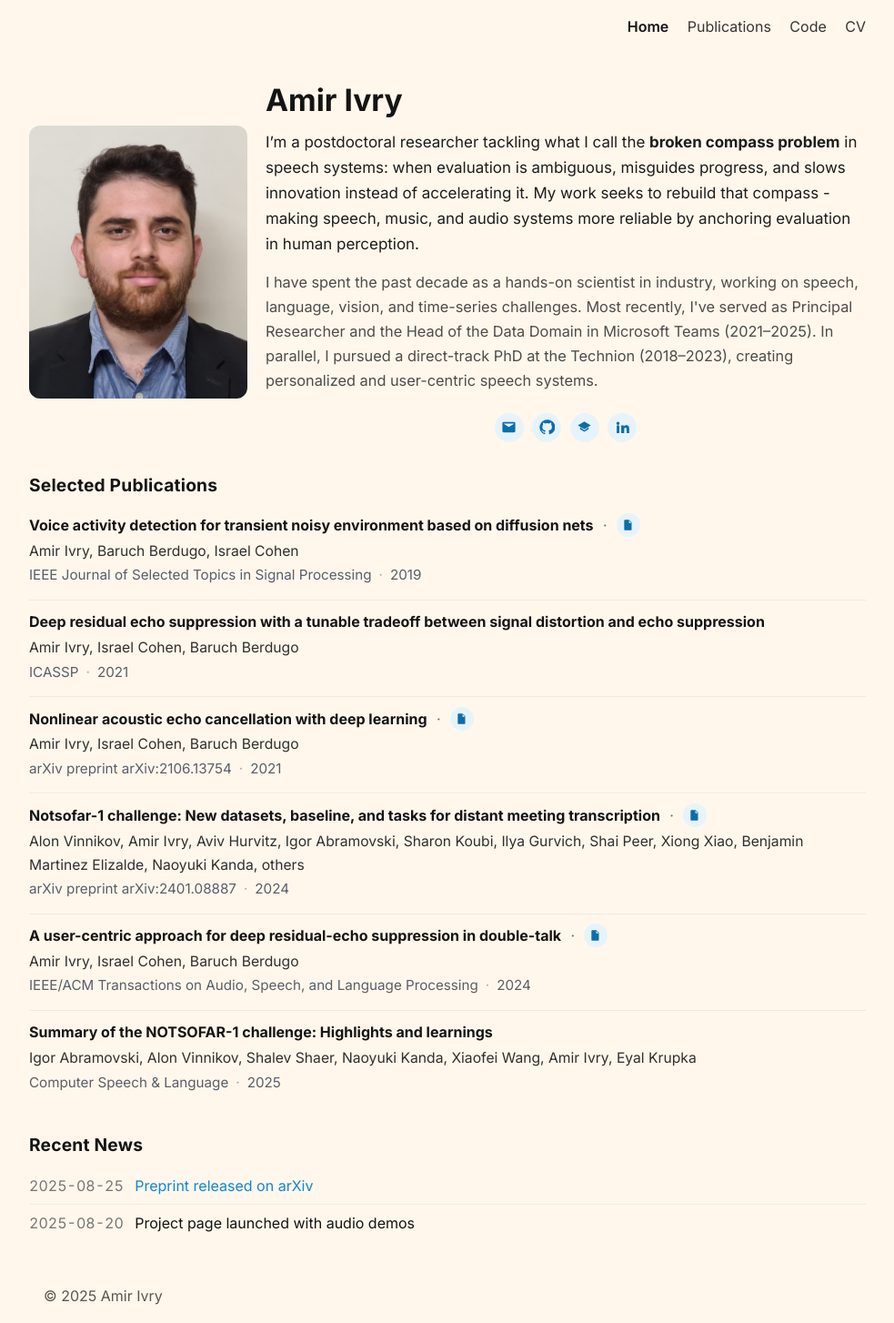
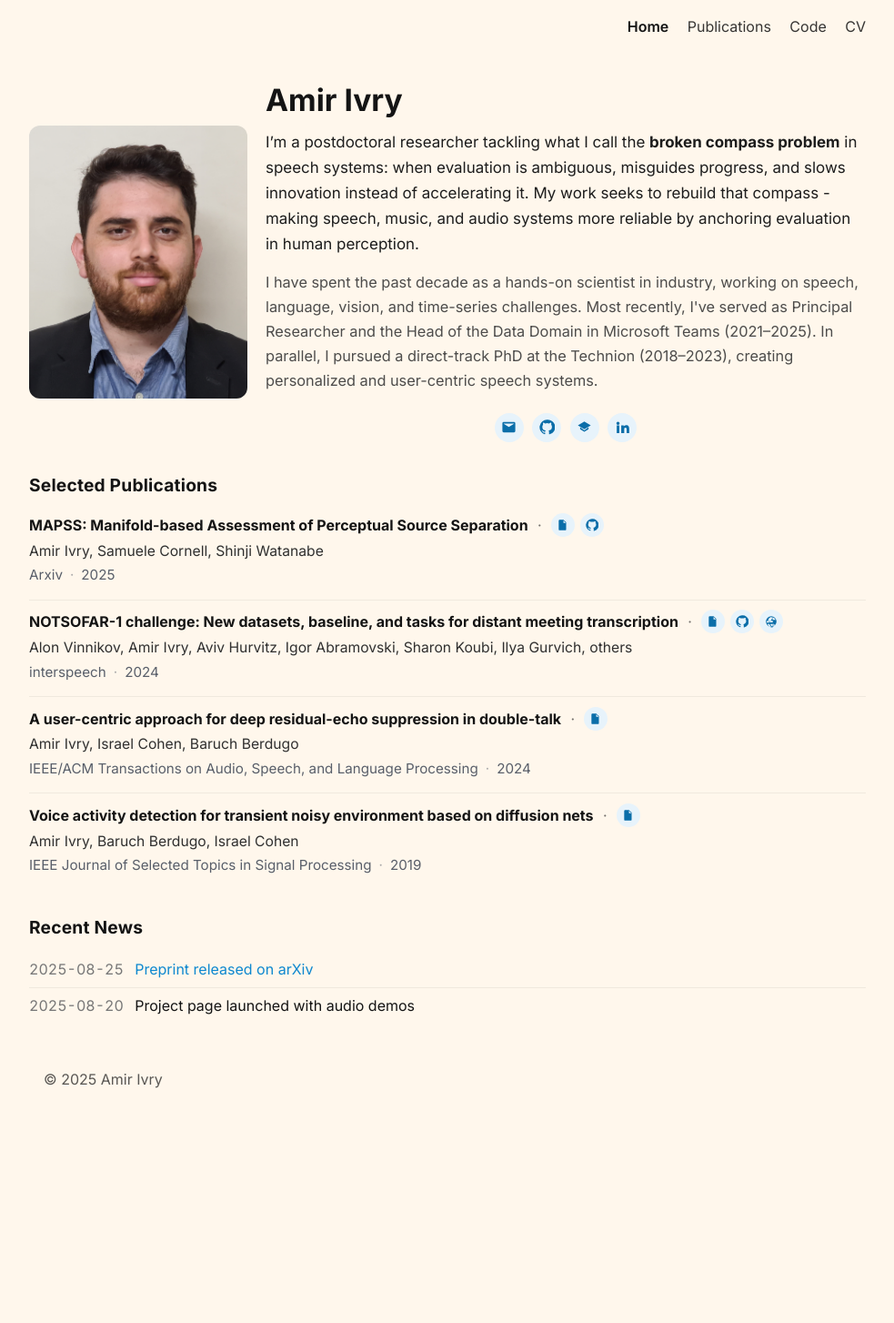
Before and after one commit to Amir-Ivry/Amir-Ivry.github.io, a Jekyll site: the page built from index.html, in a window 1280 px wide. Shown: the whole page at 91% size, without its empty margins (148-1131 px from the left). Built offline with Jekyll 4.4.1, drawn with Linux system fonts in a browser that asks for light colours; after the commit the page ends 1215 px from its top, so only the background shows below that.

Commit message:
Update publications.yml

```diff
--- a/_data/publications.yml
+++ b/_data/publications.yml
@@ -1,3 +1,43 @@
+- title: "MAPSS: Manifold-based Assessment of Perceptual Source Separation"
+  authors: "Amir Ivry, Samuele Cornell, Shinji Watanabe"
+  venue: "Arxiv"
+  year: 2025
+  link: "https://arxiv.org/abs/2401.08887"
+  code: "https://github.com/Amir-Ivry/MAPSS-measures"
+  project: ""
+  video: ""
+  selected: true
+
+- title: "NOTSOFAR-1 challenge: New datasets, baseline, and tasks for distant meeting transcription"
+  authors: "Alon Vinnikov, Amir Ivry, Aviv Hurvitz, Igor Abramovski, Sharon Koubi, Ilya Gurvich, others"
+  venue: "interspeech"
+  year: 2024
+  link: "/assets/papers/notsofar_vinnikov.pdf"
+  code: "https://github.com/microsoft/NOTSOFAR1-Challenge/tree/main"
+  project: "https://www.chimechallenge.org/challenges/chime8/task2/index"
+  video: ""
+  selected: true
+
+- title: "A user-centric approach for deep residual-echo suppression in double-talk"
+  authors: "Amir Ivry, Israel Cohen, Baruch Berdugo"
+  venue: "IEEE/ACM Transactions on Audio, Speech, and Language Processing"
+  year: 2024
+  link: "/assets/papers/usercentric_ivry.pdf"
+  code: ""
+  project: ""
+  video: ""
+  selected: true
+
+- title: "Voice activity detection for transient noisy environment based on diffusion nets"
+  authors: "Amir Ivry, Baruch Berdugo, Israel Cohen"
+  venue: "IEEE Journal of Selected Topics in Signal Processing"
+  year: 2019
+  link: "/assets/papers/vad_ivry.pdf"
+  code: ""
+  project: ""
+  video: ""
+  selected: true
+
 - title: "Enhancement of BCI classifiers through domain adaptation"
   authors: "Hadas Benisty, Daniel Furman, Talor Abramovich, Amir Ivry, Hillel Pratt"
   venue: "IEEE International Conference on the Science of Electrical Engineering (ICSEE)"
@@ -27,16 +67,6 @@
   project: ""
   video: ""
   selected: false
-
-- title: "Voice activity detection for transient noisy environment based on diffusion nets"
-  authors: "Amir Ivry, Baruch Berdugo, Israel Cohen"
-  venue: "IEEE Journal of Selected Topics in Signal Processing"
-  year: 2019
-  link: "/assets/papers/vad_ivry.pdf"
-  code: ""
-  project: ""
-  video: ""
-  selected: true
 
 - title: "Low power in situ AI calibration of a three-axial magnetic sensor"
   authors: "Roger Alimi, Elad Fisher, Amir Ivry, Alon Shavit, Eyal Weiss"
@@ -76,7 +106,7 @@
   code: ""
   project: ""
   video: ""
-  selected: true
+  selected: false
 
 - title: "Multiclass permanent magnets superstructure for indoor localization using artificial intelligence"
   authors: "Amir Ivry, Elad Fisher, Roger Alimi, Idan Mosseri, Kanna Nahir"
@@ -96,7 +126,7 @@
   code: ""
   project: ""
   video: ""
-  selected: true
+  selected: false
 
 - title: "Low power in-situ AI Calibration of a 3 Axial Magnetic Sensor"
   authors: "Roger Alimi, Elad Fisher, Amir Ivry, Alon Shavit, Eyal Weiss"
@@ -168,26 +198,6 @@
   video: ""
   selected: false
 
-- title: "Notsofar-1 challenge: New datasets, baseline, and tasks for distant meeting transcription"
-  authors: "Alon Vinnikov, Amir Ivry, Aviv Hurvitz, Igor Abramovski, Sharon Koubi, Ilya Gurvich, Shai Peer, Xiong Xiao, Benjamin Martinez Elizalde, Naoyuki Kanda, others"
-  venue: "arXiv preprint arXiv:2401.08887"
-  year: 2024
-  link: "https://arxiv.org/abs/2401.08887"
-  code: ""
-  project: ""
-  video: ""
-  selected: true
-
-- title: "A user-centric approach for deep residual-echo suppression in double-talk"
-  authors: "Amir Ivry, Israel Cohen, Baruch Berdugo"
-  venue: "IEEE/ACM Transactions on Audio, Speech, and Language Processing"
-  year: 2024
-  link: "https://doi.org/10.1109/TASLP.2024.xxxxx" # replace with actual DOI
-  code: ""
-  project: ""
-  video: ""
-  selected: true
-
 - title: "E-URES: Efficient user-centric residual-echo suppression framework with a data-driven approach to reducing computational costs"
   authors: "Amir Ivry, Israel Cohen"
   venue: "IWAENC"
@@ -206,7 +216,7 @@
   code: ""
   project: ""
   video: ""
-  selected: true
+  selected: false
 
 - title: "E-URES 2.0: Efficient User-Centric Residual-Echo Suppression with a Lightweight Neural Network"
   authors: "Amir Ivry, Israel Cohen"
```
